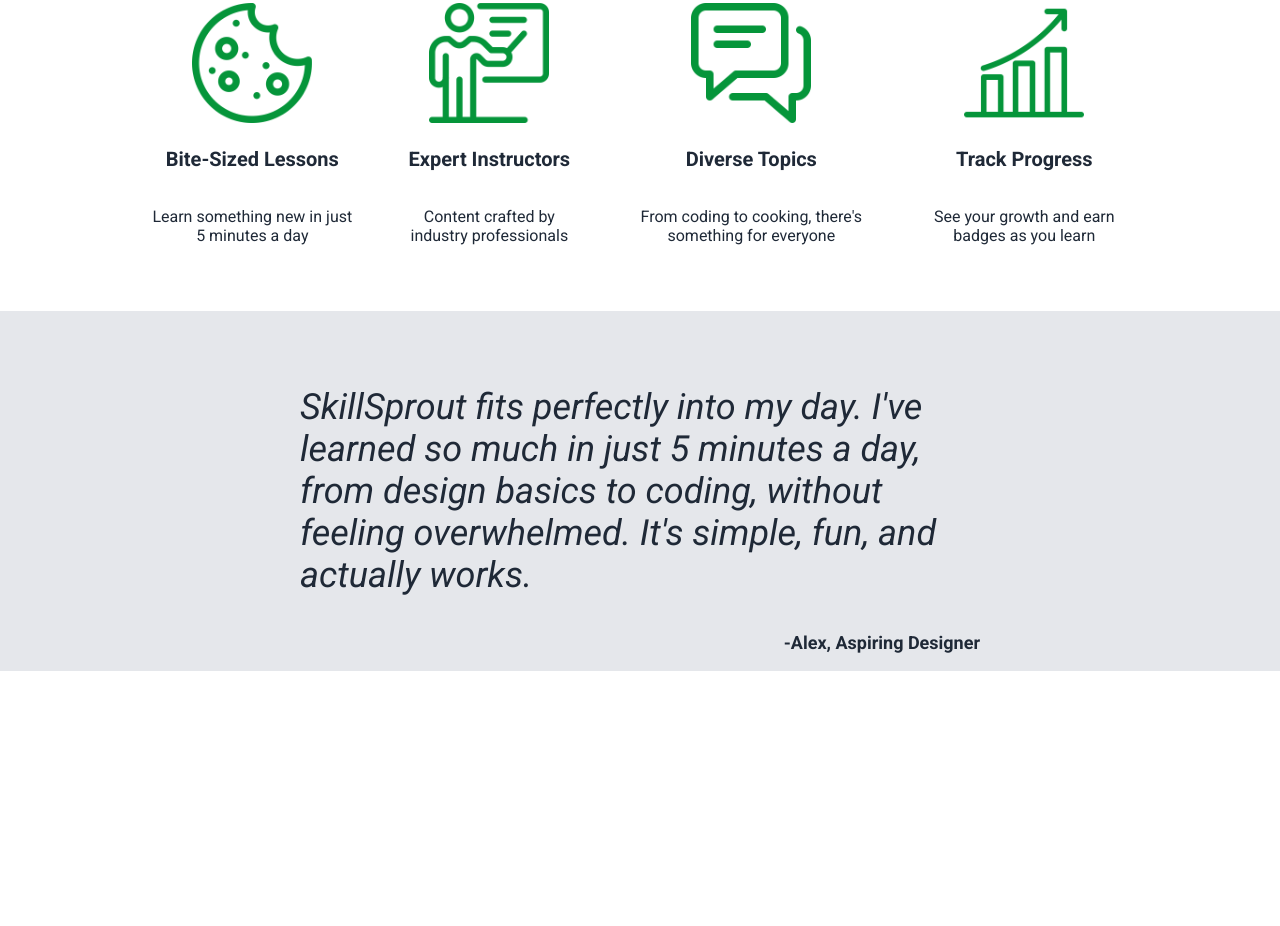
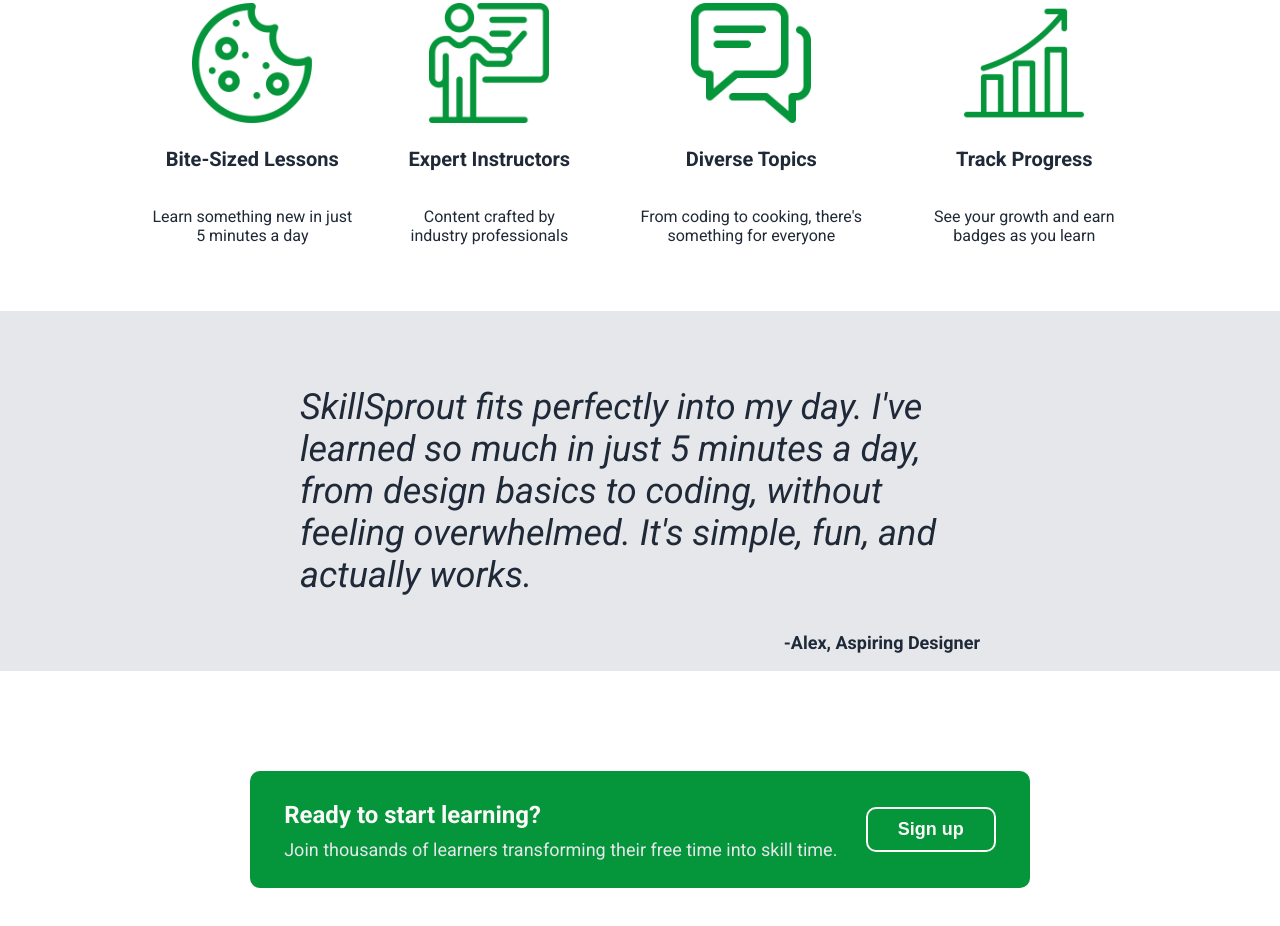
Before and after one commit to Gonalgar/TheOdinProject, a plain HTML site: page landing_page/index.html in a window 1280 px wide. Shown: the part 916-1842 px from the top of the page. Before the commit the page ends 1637 px from the top, so only its background shows below. Drawn offline with Linux system fonts and the light colour scheme.

Commit message:
Add section 4

```diff
--- a/landing_page/index.html
+++ b/landing_page/index.html
@@ -84,6 +84,14 @@
             </div>
         </div>
     </div>
+
+    <div class="section-4">
+        <div class="call-to-action">
+            <h2>Ready to start learning?</h2>
+            <p>Join thousands of learners transforming their free time into skill time.</p>
+        </div>
+        <button class="cta-button">Sign up</button>
+    </div>
 </body>
 
 </html>
--- a/landing_page/style.css
+++ b/landing_page/style.css
@@ -137,3 +137,36 @@
     font-weight: bold;
     color: #1F2937;
 }
+
+.section-4 {
+    display: flex;
+    justify-content: space-around;
+    align-items: center;
+    margin: 100px 250px;
+    padding: 10px 20px;
+    background-color: #05953a;
+    color: #FAF9F8;
+    border-radius: 10px;
+}
+
+.call-to-action h2 {
+    margin-bottom: 0px;
+    gap: 0px;
+}
+
+.call-to-action p {
+    margin-top: 10px;
+    font-size: 18px;
+    color: #E5E7EB;
+}
+
+.cta-button {
+    padding: 10px 30px;
+    color: #FAF9F8;
+    font-weight: bold;
+    background-color: #05953a;
+    border: solid 2px #FAF9F8;
+    border-radius: 10px;
+    font-size: 18px;
+    cursor: pointer;
+}
```
